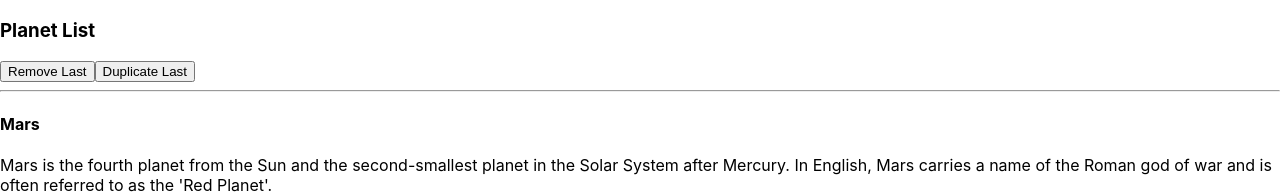
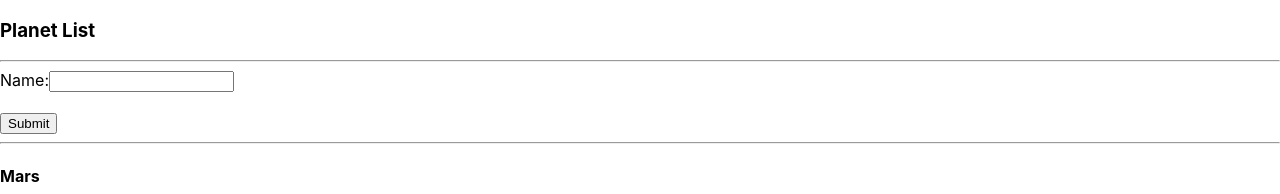
Before and after one commit to Matheus562/React.Js, a React (Create React App) app: page / in a window 1280 px wide. Shown: the top 194 px of the page. Built offline with nearby package versions, Linux system fonts and the light colour scheme.

Commit message:
criando-um-form-controlado

```diff
--- /dev/null
+++ b/src/components/planets/form/index.js
@@ -0,0 +1,25 @@
+import React, { Fragment, useState } from "react";
+
+const Form = (props) => {
+  const [name, setName] = useState("");
+  const handleChange = (event) => setName(event.target.value);
+
+  const handleSubmit = (event) => {
+    props.addPlanet({ name: name });
+    event.preventDefault();
+  };
+  return (
+    <Fragment>
+      <form onSubmit={handleSubmit}>
+        <div>
+          <label htmlFor="name">Name:</label>
+          <input id="name" type="text" value={name} onChange={handleChange} />
+        </div>
+        <br />
+        <input type="submit" />
+      </form>
+    </Fragment>
+  );
+};
+
+export default Form;
--- a/src/components/planets/index.js
+++ b/src/components/planets/index.js
@@ -1,5 +1,6 @@
 import React, { Fragment, useState, useEffect } from "react";
 import Planet from "./planet";
+import Form from "./form";
 
 async function getPlanets() {
   let response = await fetch("http://localhost:3000/api/planets.json");
@@ -22,24 +23,15 @@
     });
   }, []);
 
-  const removeLast = () => {
-    //... pega todas as proprieadades do objeto
-    let new_planets = [...planets];
-    //pop remove o ultimo elemento do array
-    new_planets.pop();
-    setPlanets(new_planets);
-  };
-
-  const duplicateLastPlanet = () => {
-    let last_planet = planets[planets.length - 1];
-    setPlanets([...planets, last_planet]);
+  const addPlanet = (new_planet) => {
+    setPlanets([...planets, new_planet]);
   };
 
   return (
     <Fragment>
       <h3>Planet List</h3>
-      <button onClick={removeLast}>Remove Last</button>
-      <button onClick={duplicateLastPlanet}>Duplicate Last</button>
+      <hr />
+      <Form addPlanet={addPlanet} />
       <hr />
       {planets.map((planet, index) => (
         <Planet
```
